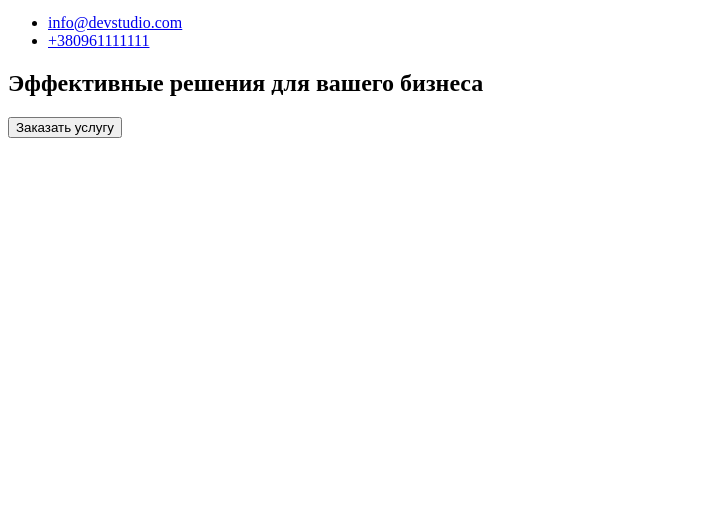
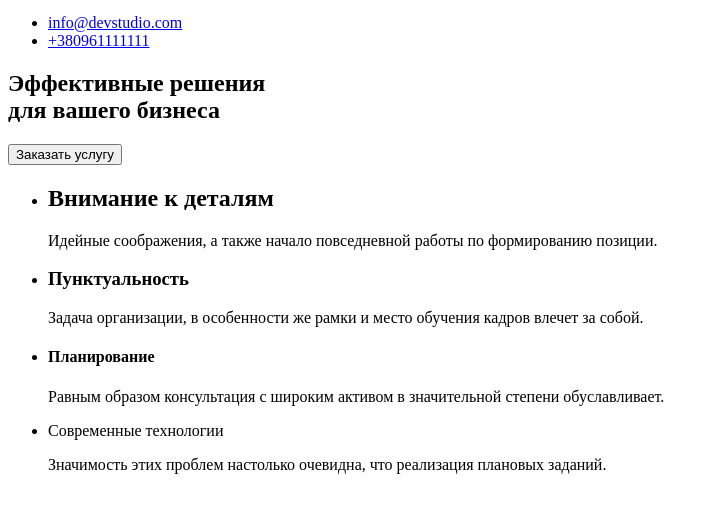
Before and after one commit to YaroslavVyshynskyi/goit-markup-hw-01, a plain HTML site: page index.html in a window 1280 px wide. Shown: the part 104-616 px from the top of the page, without its empty margins (0-719 px from the left). Drawn offline with Linux system fonts and the light colour scheme.

Commit message:
featured

```diff
--- a/index.html
+++ b/index.html
@@ -28,9 +28,30 @@
 
     <div>
       <section>
-        <H1>Эффективные решения для вашего бизнеса</H1>
+        <H1>Эффективные решения <br />для вашего бизнеса</H1>
         <button type="button">Заказать услугу</button>
       </section>
     </div>
+
+
+    <div></div>
+      <ul>
+        <li>
+          <h2>Внимание к деталям</h2>
+          <p>Идейные соображения, а также начало повседневной работы по формированию позиции.</P>
+        </li>
+        <li>
+          <h3>Пунктуальность</h3>
+          <p>Задача организации, в особенности же рамки и место обучения кадров влечет за собой.</p>
+        </li>
+        <li>
+          <h4>Планирование</h4>
+          <p>Равным образом консультация с широким активом в значительной степени обуславливает.</p>
+        </li>
+        <li>Современные технологии</li>
+        <p>Значимость этих проблем настолько очевидна, что реализация плановых заданий.</p>
+        </ul>
+      </ul>
+    </div>
   </body>
 </html>
```
